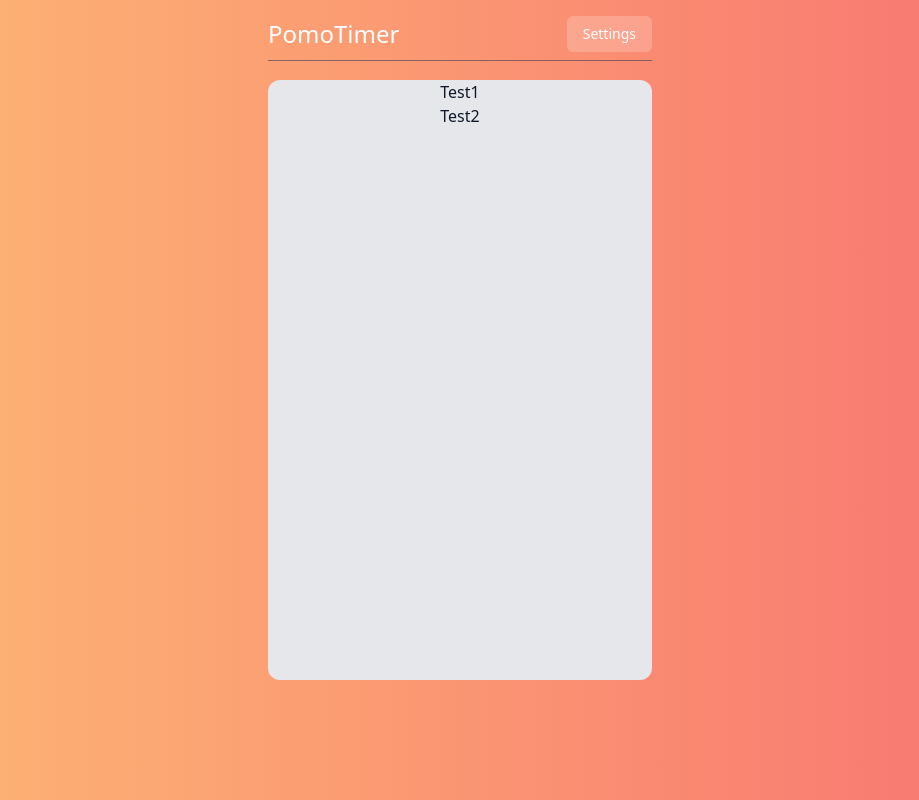
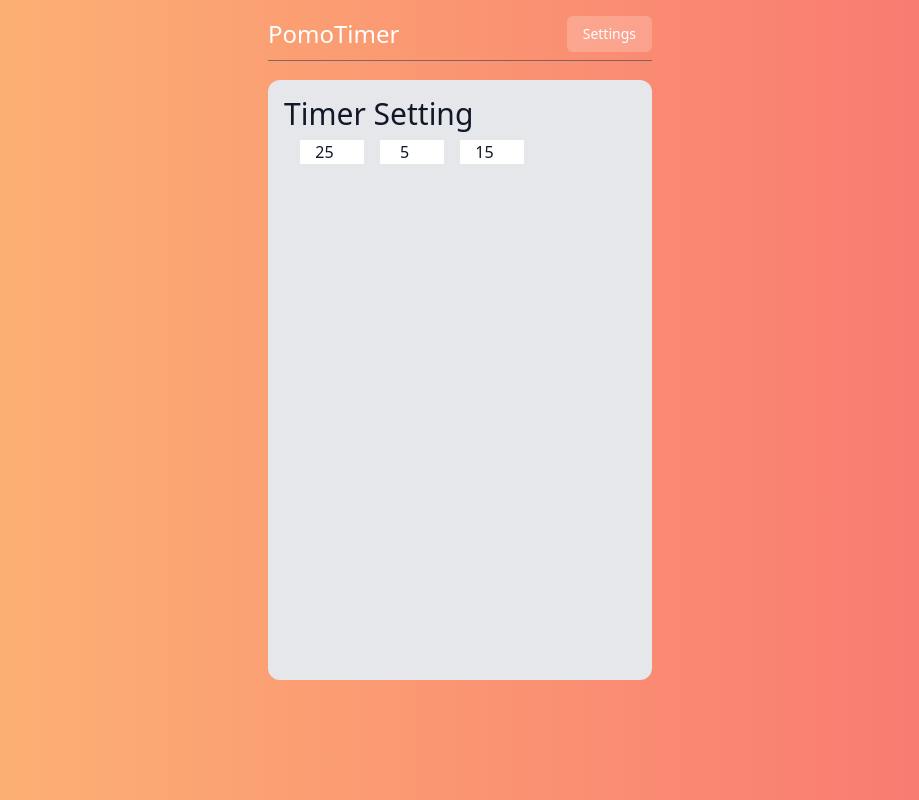
Before and after one commit to rupakhetibinit/pomotimer-react, a React (Vite) app: page / in a window 1280 px wide. Both pictures are taken after a click on the button "Settings". Shown: the whole page, without its empty margins (180-1099 px from the left). Built offline with nearby package versions, Linux system fonts and the light colour scheme.

Commit message:
Settings Panel with dedicated timing menu

```diff
--- a/src/App.tsx
+++ b/src/App.tsx
@@ -14,7 +14,20 @@ const toMinutesAndSeconds = (timer: number) => {
 
 function App() {
 	const [settingsIsOpen, setSettingsIsOpen] = useAtom(isSettingsOpenAtom);
-
+	const [tabs, setTabs] = useState([
+		{
+			name: 'Pomodoro',
+			timer: 25,
+		},
+		{
+			name: 'Short Break',
+			timer: 5,
+		},
+		{
+			name: 'Long Break',
+			timer: 15,
+		},
+	]);
 	const [timer, setTimer] = useState(25 * 60);
 	const [start, setStart] = useState(false);
 	// const animationProps = useSpring({
@@ -54,20 +67,22 @@ function App() {
 
 	const timerRender = toMinutesAndSeconds(timer);
 	const [activeTab, setActiveTab] = useAtom(activeTabAtom);
-	const tabs = ['Pomodoro', 'Short Break', 'Long Break'];
-	function handleClick(tab: string) {
+
+	function handleClick(tab: any) {
 		if (tick.current) {
 			alert('Timer still running');
 			return;
 		}
-		if (tab === 'Pomodoro') {
-			setTimer(25 * 60);
-		} else if (tab === 'Short Break') {
-			setTimer(5 * 60);
-		} else {
-			setTimer(15 * 60);
+		const findTab: { name: string; timer: number } | undefined = tabs.find(
+			(t: { name: any }) => t.name === tab.name
+		);
+		if (!findTab) {
+			return null;
 		}
-		setActiveTab(tab);
+		const newTimer = findTab.timer * 60;
+		setTimer(newTimer);
+
+		setActiveTab(tab.name);
 	}
 	return (
 		<div
@@ -78,7 +93,13 @@ function App() {
 					? 'bg-gradient-to-l from-green-500 to-yellow-400'
 					: 'bg-gradient-to-l from-red-400 to-orange-300'
 			}  ease-in-out transition `}>
-			<SettingsModal settingsIsOpen={settingsIsOpen} />
+			<SettingsModal
+				settingsIsOpen={settingsIsOpen}
+				tabs={tabs}
+				setTabs={setTabs}
+				setTimer={setTimer}
+				activeTab={activeTab}
+			/>
 			<div className='flex flex-col'>
 				<nav className='flex justify-between mb-2 items-center'>
 					<div className='text-2xl font-medium text-white'>PomoTimer</div>
@@ -95,10 +116,10 @@ function App() {
 					<div className='flex flex-row'>
 						{tabs.map((tab) => (
 							<AnimatedButton
-								key={tab}
+								key={tab.name}
 								activeTab={activeTab}
 								handleClick={() => handleClick(tab)}
-								tab={tab}
+								tab={tab.name}
 							/>
 						))}
 					</div>
--- a/src/components/SettingsModal.tsx
+++ b/src/components/SettingsModal.tsx
@@ -1,10 +1,21 @@
 import { motion } from 'framer-motion';
+import { MutableRefObject, useRef } from 'react';
 
 type SettingsModalProps = {
 	settingsIsOpen: boolean;
+	tabs: { name?: string | undefined; timer?: number | undefined }[];
+	setTabs: any;
+	setTimer: any;
+	activeTab: string;
 };
 
-const SettingsModal = ({ settingsIsOpen }: SettingsModalProps) => {
+const SettingsModal = ({
+	settingsIsOpen,
+	setTabs,
+	tabs,
+	setTimer,
+	activeTab,
+}: SettingsModalProps) => {
 	const variants = {
 		open: {
 			opacity: 1,
@@ -15,17 +26,44 @@ const SettingsModal = ({ settingsIsOpen }: SettingsModalProps) => {
 			y: '-100vh',
 		},
 	};
+	const handleInputChange = (tab: { name: string; timer: number }, e: any) => {
+		const initialTabs = [...tabs];
+		const findTabIndex = initialTabs.findIndex((t: any) => t.name === tab.name);
+		const findTab = initialTabs.find((t: any) => t.name === tab.name);
+		console.log(findTab);
+		if (findTab !== null || undefined) {
+			initialTabs.splice(findTabIndex, 1, {
+				name: findTab?.name,
+				timer: e.target.value,
+			});
+			const finalTimer = parseInt(e.target.value) * 60;
+			setTabs([...initialTabs]);
+			if (activeTab === findTab?.name) {
+				setTimer(finalTimer);
+			}
+		}
+	};
 	return (
 		<motion.div
 			initial={false}
 			animate={settingsIsOpen ? 'open' : 'closed'}
 			variants={variants}
-			className='w-96 h-[75vh] bg-gray-200 z-20 rounded-xl text-gray-900 absolute top-20'>
+			className='w-96 h-[75vh] bg-gray-200 z-20 rounded-xl text-gray-900 absolute top-20 p-4'>
 			<div
 				onClick={() => console.log('clicked on container')}
-				className='flex flex-col items-center'>
-				<p>Test1</p>
-				<p>Test2</p>
+				className='flex flex-col'>
+				<h3 className='text-3xl font-medium '>Timer Setting</h3>
+				<div className='flex flex-row p-2'>
+					{tabs.map((tab: any) => (
+						<input
+							key={tab.name}
+							className='w-16 mx-2 text-center'
+							type={'number'}
+							value={tab.timer}
+							onChange={(e) => handleInputChange(tab, e)}
+						/>
+					))}
+				</div>
 			</div>
 		</motion.div>
 	);
```
Also changed, not shown: src/store/stores.tsx (+5 -2 lines).
